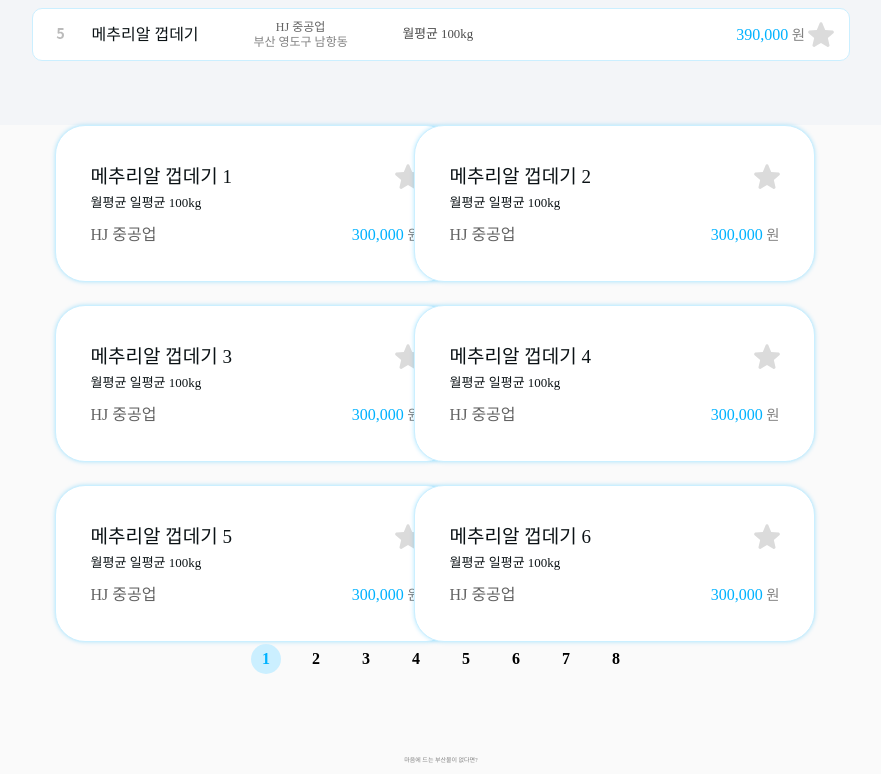
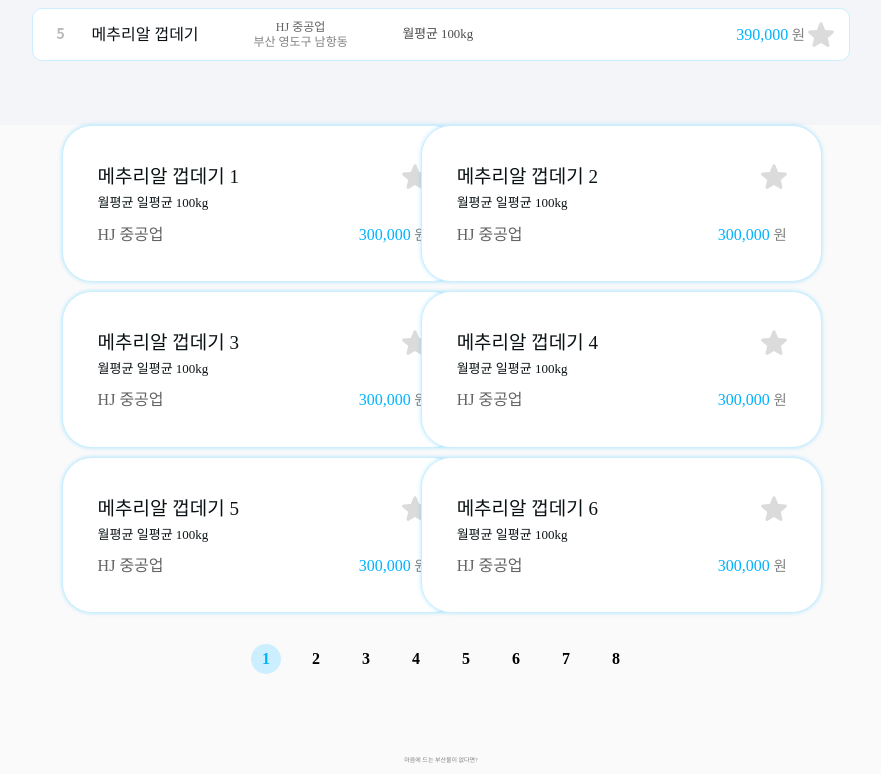
Before and after one commit to hayoung2/Weneed, a React (Vite) app in the folder weneed/: page /aimatchings in a window 1280 px wide. Shown: the part 556-1330 px from the top of the page, without its empty margins (199-1080 px from the left). Built offline with nearby package versions, Linux system fonts and the light colour scheme; a web font is replaced by a local one.

Commit message:
fix: 리스트페이지 페이지네이션 수정

```diff
--- a/weneed/src/components/common/CardList/CardList/CardList.module.scss
+++ b/weneed/src/components/common/CardList/CardList/CardList.module.scss
@@ -1,9 +1,9 @@
 .cardList {
   display: grid;
   grid-template-columns: repeat(2, 1fr);
-  row-gap: 5%;
+  row-gap: 2%;
   column-gap: 2%;
   width: 55vw;
   max-width: 80vw;
-  margin: 0 -2% 0 auto;
+  margin: 0 -3% 0 auto;
 }
--- a/weneed/src/pages/ListPage/ListPage.module.scss
+++ b/weneed/src/pages/ListPage/ListPage.module.scss
@@ -52,10 +52,6 @@
   color: #00B2FF;
   text-decoration: none;
 }
-.pagination{
-  margin-top: 5%;
-  margin-bottom: 2%;
-}
 
 .subContent {
   color: #bbbbbb;
@@ -67,8 +63,11 @@
 
 .listupWrapper {
   display: flex;
-  flex-wrap: wrap;
-  justify-content: space-between;
-  margin-bottom: 8%;
+  flex-direction: column;
+  margin-bottom: 6%;
   margin-right: 3%;
 }
+
+.pagination{
+  margin-bottom: 3%;
+}
--- a/weneed/src/pages/ListPage/ListPage.tsx
+++ b/weneed/src/pages/ListPage/ListPage.tsx
@@ -144,13 +144,12 @@ const ListPage: React.FC = () => {
             검색 결과가 없습니다.
           </p>
         )}
-
-        {totalPages > 1 && (
+      </div>
+      {totalPages > 1 && (
           <div className={styles.pagination}>
             <Pagination totalPages={totalPages} activePage={currentPage} onPageClick={handlePageClick} />
           </div>
         )}
-      </div>
       </div>
 
       <Footer />
```
